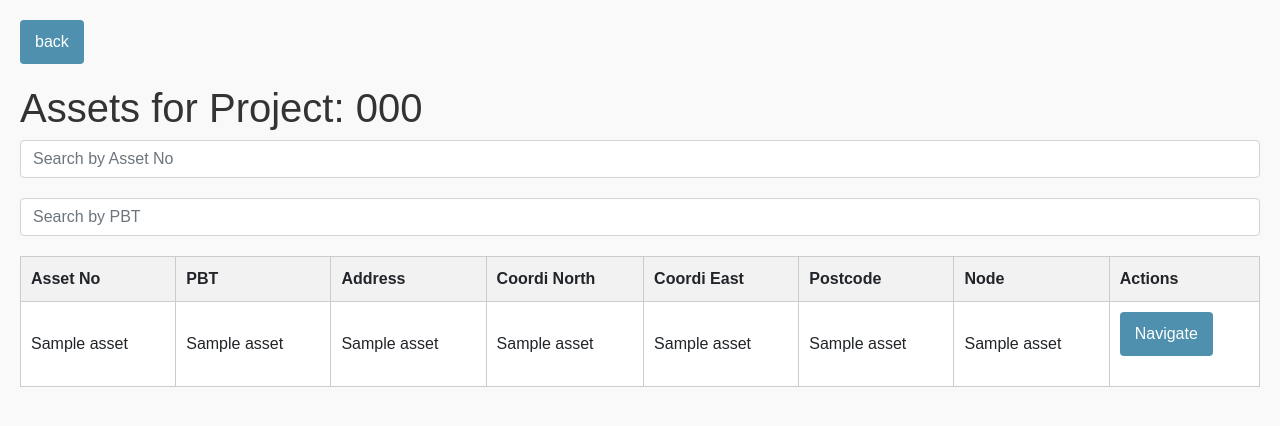
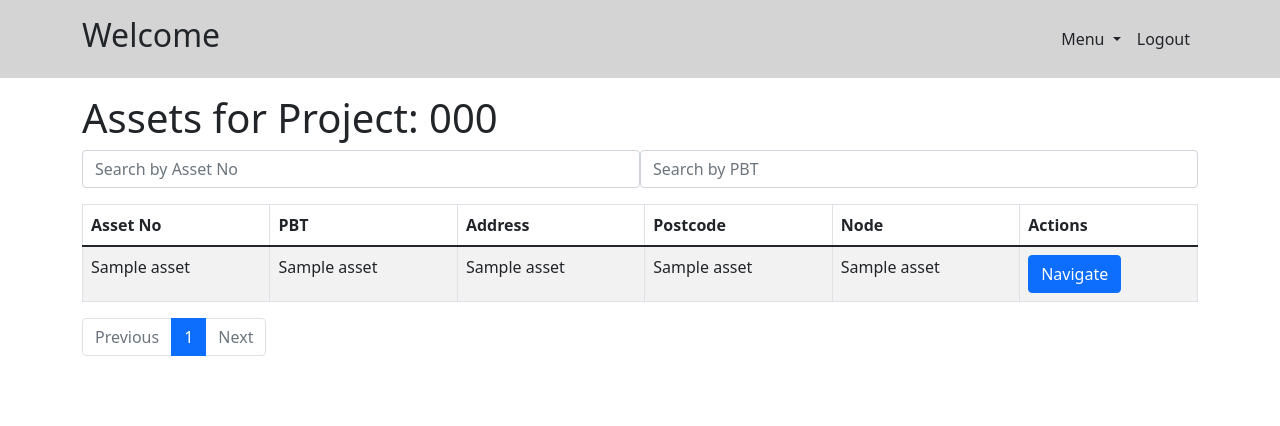
Before and after one commit to fymran/sso_aa, a Flask app: template templates/public/maps_asset.html in a window 1280 px wide. Shown: the top 426 px of the page. Run offline with Flask 3, Linux system fonts and the light colour scheme; the template is opened without the code that fills it: most values are stand-ins (such as "Sample title", 1, 10 or a date in 2020); parts of the project's set-up code (start-up, migrations or seed data) failed here and were passed over; some libraries are stand-ins or nearby versions.

Commit message:
Update maps_asset.html

```diff
--- a/templates/public/maps_asset.html
+++ b/templates/public/maps_asset.html
@@ -4,112 +4,47 @@
     <meta charset="UTF-8">
     <meta name="viewport" content="width=device-width, initial-scale=1.0">
     <title>Assets</title>
-    <!-- Bootstrap CSS -->
-    <link rel="stylesheet" href="https://stackpath.bootstrapcdn.com/bootstrap/4.5.2/css/bootstrap.min.css">
+    <link href="https://cdn.jsdelivr.net/npm/bootstrap@5.1.3/dist/css/bootstrap.min.css" rel="stylesheet">
+    <script src="https://code.jquery.com/jquery-3.6.0.min.js"></script>
+    <script src="https://cdn.jsdelivr.net/npm/bootstrap@5.1.3/dist/js/bootstrap.bundle.min.js"></script>
+</head>
 
-    <style>
-        body {
-            font-family: Arial, sans-serif;
-            margin: 20px;
-            background-color: #f9f9f9;
-        }
-        table {
-            width: 100%;
-            border-collapse: collapse;
-            margin: 20px 0;
-            background-color: #fff;
-        }
-        table, th, td {
-            border: 1px solid #ccc;
-        }
-        th, td {
-            padding: 10px;
-            text-align: left;
-        }
-        th {
-            background-color: #f2f2f2;
-        }
-        td {
-            vertical-align: middle;
-        }
-        a {
-            color: #007bff;
-            text-decoration: none;
-        }
-        a:hover {
-            text-decoration: underline;
-        }
+    <!-- Include the header template -->
+    {% include 'public/sso_header.html' %}
 
-        /* Uniform button styles */
-        .btn-primary, .btn-info, .btn-secondary {
-            background-color: #4e90ad; /* Same background for primary and info buttons */
-            color: white;
-            padding: 10px 15px;
-            text-decoration: none;
-            border-radius: 4px;
-            margin-bottom: 20px;
-            display: inline-block;
-            border: none; /* Remove borders for a clean look */
-        }
+<body>
+    <div class="container mt-3">
+    <h1>Assets for Project: {{ projectCode }}</h1>
+    <!-- Search Bars -->
+    <div class="d-flex justify-content-center mb-3">
+        <input type="text" id="assetSearch" class="form-control search-bar mr-2" placeholder="Search by Asset No" onkeyup="filterTable()">
+        <input type="text" id="pbtSearch" class="form-control search-bar ml-2" placeholder="Search by PBT" onkeyup="filterTable()">
+    </div>
 
-        /* Hover effect for all buttons */
-        .btn-primary:hover, .btn-info:hover, .btn-secondary:hover {
-            background-color: #3a6f87; /* Darker shade on hover */
-        }
-
-        /* Button hover text style */
-        .btn:hover {
-            text-decoration: none;
-        }
-
-        h1 {
-            color: #333;
-        }
-
-        .search-bar {
-            margin-bottom: 20px;
-        }
-    </style>
-</head>
-<body>
-
-    <!-- Back link and title -->
-    <a class="btn btn-secondary" href="{{ url_for('maps.find_asset', productID=1)}}">back</a>
-    <h1>Assets for Project: {{ projectCode }}</h1>
-
-    <!-- Search Bar for Asset No -->
-    <input type="text" id="assetSearch" class="form-control search-bar" placeholder="Search by Asset No" onkeyup="filterTable()">
-
-    <!-- Search Bar for PBT -->
-    <input type="text" id="pbtSearch" class="form-control search-bar" placeholder="Search by PBT" onkeyup="filterTable()">
-
-    <table border="1" id="assetTable">
-        <thead>
+    <!-- Assets Table -->
+    <div class="table-responsive">
+        <table class="table table-bordered table-striped" id="assetTable">
+            <thead class="thead-dark">
                 <tr>
                     <th>Asset No</th>
                     <th>PBT</th>
                     <th>Address</th>
-                <th>Coordi North</th>
-                <th>Coordi East</th>
                     <th>Postcode</th>
                     <th>Node</th>
                     <th>Actions</th>
                 </tr>
             </thead>
-        <tbody>
+            <tbody id="assetTableBody">
                 {% for asset in assets %}
                 <tr>
                     <td>{{ asset[1] }}</td>
                     <td>{{ asset[2] }}</td>
                     <td>{{ asset[3] }}</td>
-                <td>{{ asset[4] }}</td>
-                <td>{{ asset[5] }}</td>
                     <td>{{ asset[6] }}</td>
                     <td>{{ asset[7] }}</td>
                     <td>
-                    <!-- Navigation button to show the modal with options -->
-                    <button type="button" class="btn btn-info" data-toggle="modal" data-target="#navigateModal"
-                        onclick="setNavigationAsset('{{ asset[1] }}', '{{ asset[4] }}', '{{ asset[5] }}')">
+                        <button class="btn btn-primary" data-toggle="modal" data-target="#navigateModal"
+                            data-asset-no="{{ asset[1] }}" data-coordi-north="{{ asset[4] }}" data-coordi-east="{{ asset[5] }}" data-pbt-code="{{ asset[2] }}">
                             Navigate
                         </button>
                     </td>
@@ -117,22 +52,35 @@
                 {% endfor %}
             </tbody>
         </table>
+    </div>
 
-    <!-- Modal for navigation options -->
+    <!-- Pagination Controls -->
+    <nav>
+        <ul class="pagination" id="paginationControls">
+            <!-- Pagination items will be dynamically added here -->
+        </ul>
+    </nav>
+
+    <!-- Navigate Modal -->
     <div class="modal fade" id="navigateModal" tabindex="-1" role="dialog" aria-labelledby="navigateModalLabel" aria-hidden="true">
         <div class="modal-dialog" role="document">
             <div class="modal-content">
                 <div class="modal-header">
-                    <h5 class="modal-title" id="navigateModalLabel">Navigate to Asset</h5>
+                    <h5 class="modal-title" id="navigateModalLabel">
+                        Navigate to Asset: <span id="pbtCode"></span> - <span id="assetNo"></span>
+                    </h5>
                     <button type="button" class="close" data-dismiss="modal" aria-label="Close">
                         <span aria-hidden="true">&times;</span>
                     </button>
                 </div>
                 <div class="modal-body">
-                    <p>Choose a navigation app to navigate asset No: <strong><span id="assetNo"></span></strong></p>
-                    <a id="googleMapsLink" href="" target="_blank" class="btn btn-primary">Google Maps</a>
-                    <a id="appleMapsLink" href="" target="_blank" class="btn btn-primary">Apple Maps</a>
-                    <a id="wazeLink" href="" target="_blank" class="btn btn-primary">Waze</a>
+                    <!-- Google Maps iframe -->
+                    <iframe id="googleMapFrame" width="100%" height="300" style="border:0;" allowfullscreen loading="lazy" referrerpolicy="no-referrer-when-downgrade"></iframe>
+
+                    <!-- Navigation links -->
+                    <a id="googleMapsLink" href="#" target="_blank" class="btn btn-primary btn-block mt-2 mb-2">Google Maps</a>
+                    <a id="appleMapsLink" href="#" target="_blank" class="btn btn-primary btn-block mt-2 mb-2">Apple Maps</a>
+                    <a id="wazeLink" href="#" target="_blank" class="btn btn-primary btn-block mt-2 mb-2">Waze</a>
                 </div>
                 <div class="modal-footer">
                     <button type="button" class="btn btn-secondary" data-dismiss="modal">Close</button>
@@ -147,44 +95,141 @@
     <script src="https://stackpath.bootstrapcdn.com/bootstrap/4.5.2/js/bootstrap.min.js"></script>
 
     <script>
-        // Function to filter the table based on Asset No or PBT
+        const rowsPerPage = 10;
+        let currentPage = 1;
+        let currentStartPage = 1;
+
+        function displayPage(page) {
+            const tableBody = document.getElementById("assetTableBody");
+            const rows = tableBody.getElementsByTagName("tr");
+            const totalRows = rows.length;
+            const totalPages = Math.ceil(totalRows / rowsPerPage);
+
+            currentPage = page;
+            for (let i = 0; i < totalRows; i++) {
+                rows[i].style.display = (i >= (page - 1) * rowsPerPage && i < page * rowsPerPage) ? "" : "none";
+            }
+
+            updatePagination(totalPages);
+        }
+
+        function updatePagination(totalPages) {
+            const paginationControls = document.getElementById("paginationControls");
+            paginationControls.innerHTML = "";
+
+            const maxVisiblePages = 5; // Number of page links to display at a time
+            let endPage = Math.min(currentStartPage + maxVisiblePages - 1, totalPages);
+
+            // "Previous" button
+            const prevLi = document.createElement("li");
+            prevLi.classList.add("page-item");
+            prevLi.classList.toggle("disabled", currentStartPage === 1); // Disable if on the first set
+            const prevLink = document.createElement("a");
+            prevLink.classList.add("page-link");
+            prevLink.href = "#";
+            prevLink.textContent = "Previous";
+            prevLink.onclick = function (e) {
+                e.preventDefault();
+                if (currentStartPage > 1) {
+                    currentStartPage -= maxVisiblePages;
+                    displayPage(currentStartPage);
+                }
+            };
+            prevLi.appendChild(prevLink);
+            paginationControls.appendChild(prevLi);
+
+            // Page links within the visible range
+            for (let i = currentStartPage; i <= endPage; i++) {
+                const pageLi = createPaginationItem(i);
+                paginationControls.appendChild(pageLi);
+            }
+
+            // "Next" button
+            const nextLi = document.createElement("li");
+            nextLi.classList.add("page-item");
+            nextLi.classList.toggle("disabled", endPage >= totalPages); // Disable if on the last set
+            const nextLink = document.createElement("a");
+            nextLink.classList.add("page-link");
+            nextLink.href = "#";
+            nextLink.textContent = "Next";
+            nextLink.onclick = function (e) {
+                e.preventDefault();
+                if (endPage < totalPages) {
+                    currentStartPage += maxVisiblePages;
+                    displayPage(currentStartPage);
+                }
+            };
+            nextLi.appendChild(nextLink);
+            paginationControls.appendChild(nextLi);
+        }
+
+        function createPaginationItem(page) {
+            const li = document.createElement("li");
+            li.classList.add("page-item");
+            if (page === currentPage) li.classList.add("active");
+
+            const a = document.createElement("a");
+            a.classList.add("page-link");
+            a.href = "#";
+            a.textContent = page;
+            a.onclick = function (e) {
+                e.preventDefault();
+                displayPage(page);
+            };
+
+            li.appendChild(a);
+            return li;
+        }
+
+        document.addEventListener("DOMContentLoaded", function () {
+            displayPage(currentPage);
+        });
+
         function filterTable() {
-            const assetSearchInput = document.getElementById('assetSearch').value.toUpperCase();
-            const pbtSearchInput = document.getElementById('pbtSearch').value.toUpperCase();
-            const table = document.getElementById('assetTable');
-            const rows = table.getElementsByTagName('tr');
+            const assetSearch = document.getElementById("assetSearch").value.toLowerCase();
+            const pbtSearch = document.getElementById("pbtSearch").value.toLowerCase();
+            const tableBody = document.getElementById("assetTableBody");
+            const rows = tableBody.getElementsByTagName("tr");
 
-            for (let i = 1; i < rows.length; i++) {  // Start from 1 to skip header row
-                const assetNoCell = rows[i].getElementsByTagName('td')[0];
-                const pbtCell = rows[i].getElementsByTagName('td')[1];
+            for (let i = 0; i < rows.length; i++) {
+                const assetNo = rows[i].getElementsByTagName("td")[0].textContent.toLowerCase();
+                const pbt = rows[i].getElementsByTagName("td")[1].textContent.toLowerCase();
 
-                const assetNoText = assetNoCell ? assetNoCell.textContent || assetNoCell.innerText : '';
-                const pbtText = pbtCell ? pbtCell.textContent || pbtCell.innerText : '';
-
-                // If either search input matches, show the row; otherwise, hide it
-                if ((assetSearchInput === '' || assetNoText.toUpperCase().indexOf(assetSearchInput) > -1) &&
-                    (pbtSearchInput === '' || pbtText.toUpperCase().indexOf(pbtSearchInput) > -1)) {
-                    rows[i].style.display = '';
-                } else {
-                    rows[i].style.display = 'none';
-                }
+                // Display rows that match both search fields
+                rows[i].style.display = (assetNo.includes(assetSearch) && pbt.includes(pbtSearch)) ? "" : "none";
             }
         }
 
-        // Set the asset number and update the navigation links
-        function setNavigationAsset(assetNo, coordiNorth, coordiEast) {
-            // Update the modal content with the asset number
+        // Pagination update when filters are applied
+        document.getElementById("assetSearch").addEventListener("input", function() {
+            displayPage(1);
+        });
+        document.getElementById("pbtSearch").addEventListener("input", function() {
+            displayPage(1);
+        });
+
+        // Triggered when the navigateModal is shown
+        $('#navigateModal').on('show.bs.modal', function (event) {
+            const button = $(event.relatedTarget);
+            const assetNo = button.data('asset-no');
+            const pbtCode = button.data('pbt-code');
+            const coordiNorth = button.data('coordi-north');
+            const coordiEast = button.data('coordi-east');
+
+            // Display asset number
             document.getElementById('assetNo').textContent = assetNo;
+            document.getElementById('pbtCode').textContent = pbtCode;
 
-            // Set Google Maps, Apple Maps, and Waze links with coordinates
-            const googleMapsLink = `https://www.google.com/maps/search/?api=1&query=${coordiNorth},${coordiEast}`;
-            const appleMapsLink = `http://maps.apple.com/?ll=${coordiNorth},${coordiEast}`;
-            const wazeLink = `https://www.waze.com/ul?ll=${coordiNorth},${coordiEast}&navigate=yes`;
+            // Set Google Maps iframe source using coordinates
+            const googleMapFrame = document.getElementById('googleMapFrame');
+            googleMapFrame.src = `https://www.google.com/maps?q=${coordiNorth},${coordiEast}&output=embed`;
 
-            document.getElementById('googleMapsLink').href = googleMapsLink;
-            document.getElementById('appleMapsLink').href = appleMapsLink;
-            document.getElementById('wazeLink').href = wazeLink;
-        }
+
+            // Set navigation links
+            document.getElementById('googleMapsLink').href = `https://www.google.com/maps/search/?api=1&query=${coordiNorth},${coordiEast}`;
+            document.getElementById('appleMapsLink').href = `http://maps.apple.com/?ll=${coordiNorth},${coordiEast}`;
+            document.getElementById('wazeLink').href = `https://www.waze.com/ul?ll=${coordiNorth},${coordiEast}&navigate=yes`;
+        });
 
     </script>
 </body>
```
Lines whose indentation alone changed are shown as unchanged.
